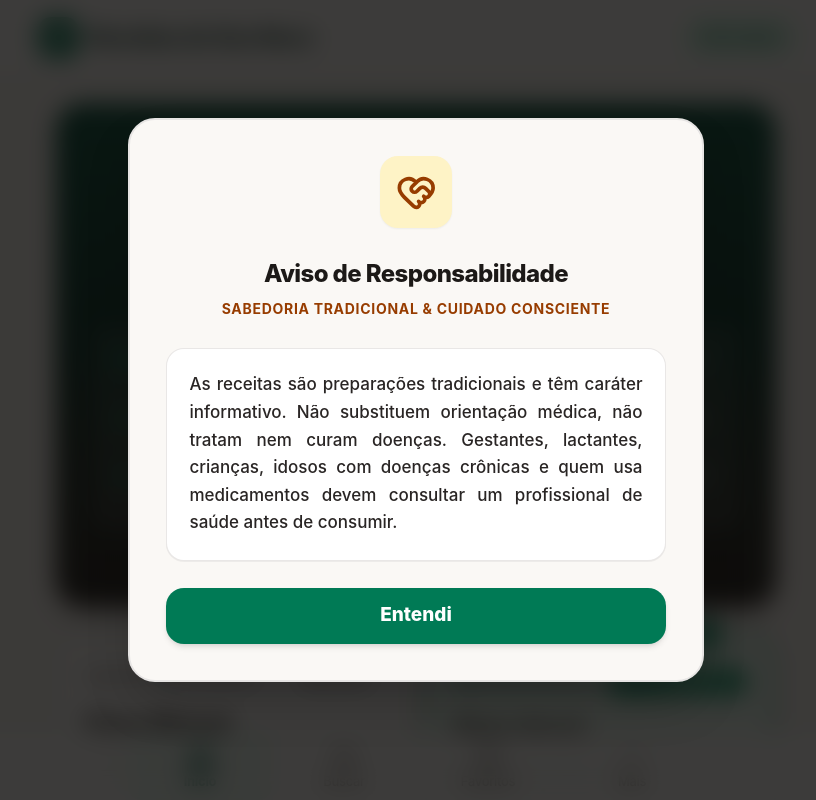
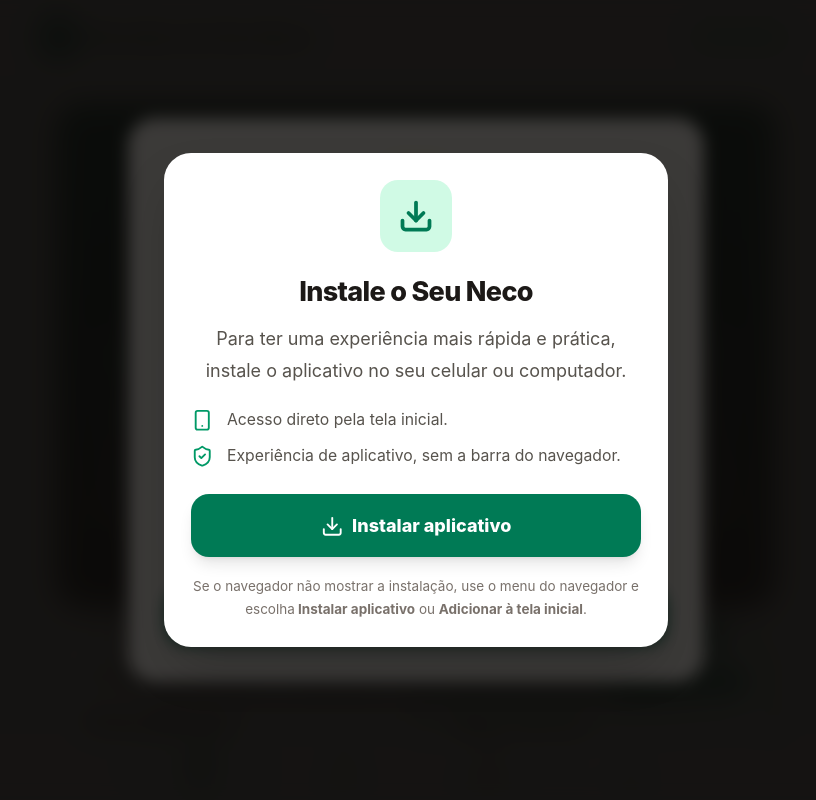
Before and after one commit to jonhquadros/app-receitas, a React (Vite) app: page / in a window 1280 px wide. Shown: the top 800 px of the page, without its empty margins (224-1040 px from the left). Built offline with nearby package versions, Linux system fonts and the light colour scheme; no server answers.

Commit message:
feat: show mandatory PWA installation gate

```diff
--- a/src/App.tsx
+++ b/src/App.tsx
@@ -19,6 +19,7 @@
 import { PaymentStatusModal } from './components/PaymentStatusModal';
 import { SubscriptionProvider, useSubscription } from './context/SubscriptionContext';
 import { Leaf, ArrowLeft } from 'lucide-react';
+import { InstallPwaGate } from './components/InstallPwaGate';
 
 function AppContent() {
   const [recipes, setRecipes] = useState<Recipe[]>([]);
@@ -274,6 +275,8 @@
       <BottomNav activeTab={activeTab} onTabChange={handleTabChange} />
 
       {/* Tela de Primeira Abertura (Aviso de Responsabilidade) */}
+      <InstallPwaGate />
+
       <FirstOpeningDisclaimerModal />
 
       {/* Modal de Sucesso ou Cancelamento de Pagamento */}
```
